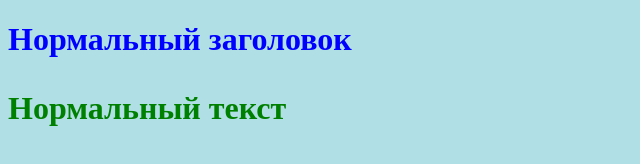
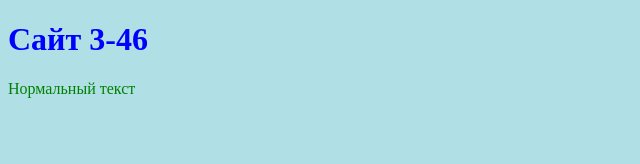
Before and after one commit to Firestorm01X2/site346, a plain HTML site: page index.html in a window 1280 px wide. Shown: the whole page, without its empty margins (0-640 px from the left). Drawn offline with Linux system fonts and the light colour scheme.

Commit message:
добавили заголовок

```diff
--- a/index.html
+++ b/index.html
@@ -4,7 +4,7 @@
   <link rel="stylesheet" href="css/styles.css">
 </head>
 <body>
-<h1>Нормальный заголовок
+<h1>Сайт 3-46</h1>
 <p>Нормальный текст</p>
 
 </body>
```
